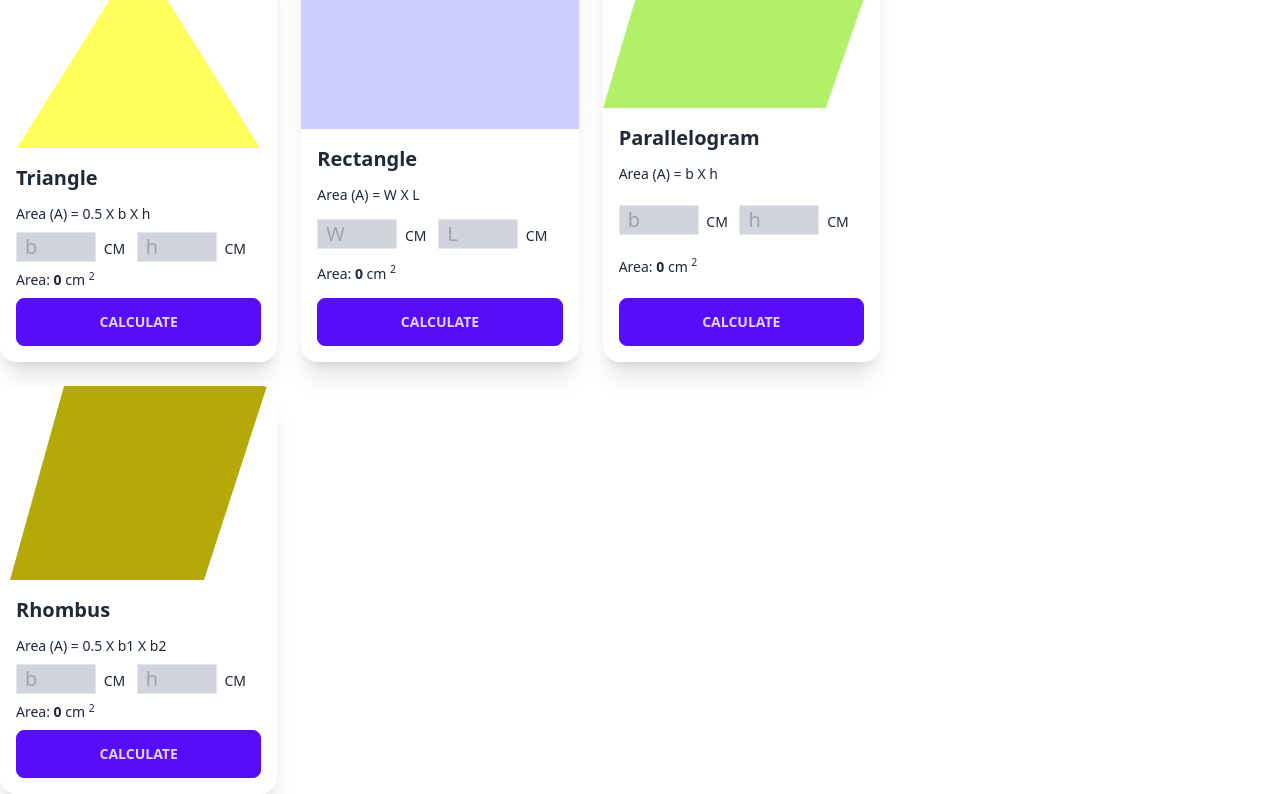
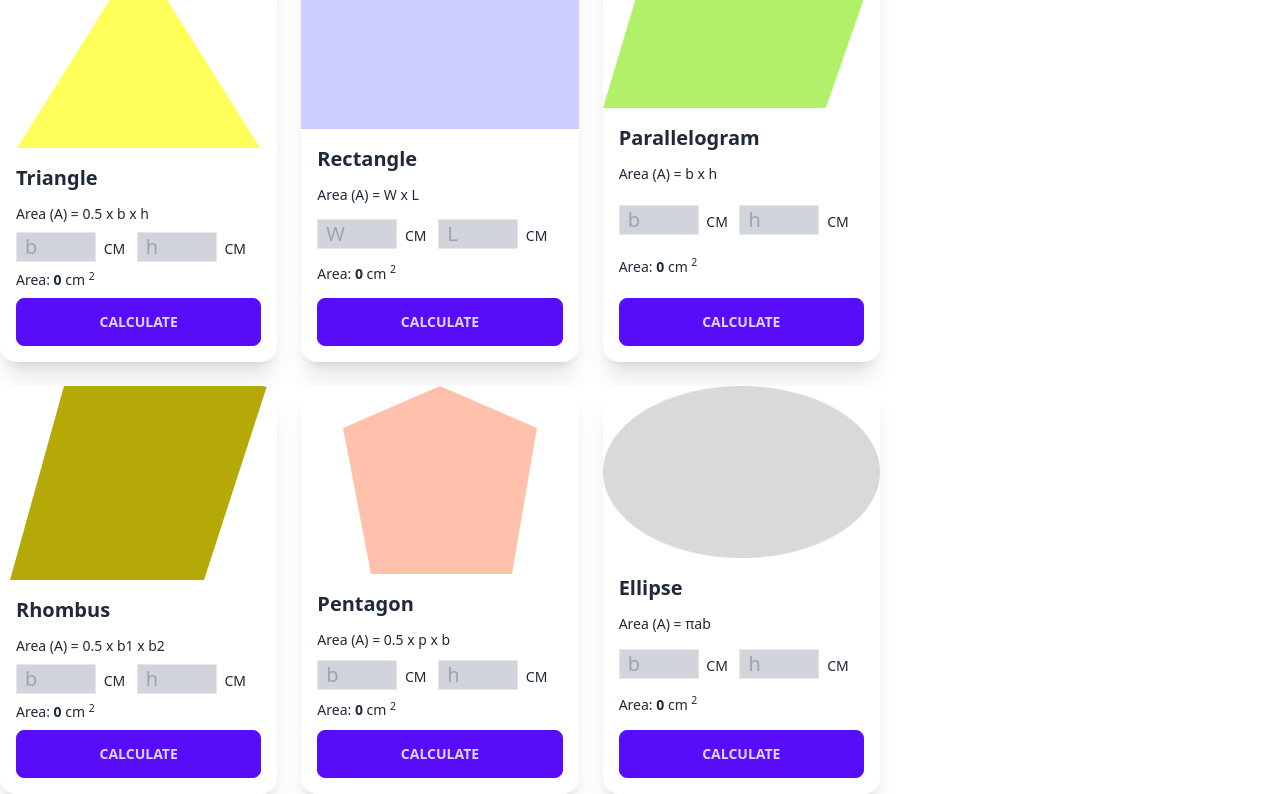
Before and after one commit to Sazal-Ahmed/geomatry-practice, a plain HTML site: page index.html in a window 1280 px wide. Shown: the part 46-840 px from the top of the page. Drawn offline with nearby package versions, Linux system fonts and the light colour scheme.

Commit message:
Pentagon and Ellipse card added

```diff
--- a/Scripts/geomatry.js
+++ b/Scripts/geomatry.js
@@ -57,6 +57,20 @@ function calculateRhombusArea(){
     const area = 0.5 * d1 * d2;
     setFieldText('Rhombus-area', area);
 }
+// Pentagon Area
+function calculatePentagonArea(){
+    const p = getInputValue('Pentagon-p');
+    const b = getInputValue('Pentagon-base');
+    const area = 0.5 * p * b;
+    setFieldText('Pentagon-area', area);
+}
+// eEllipse Area
+function calculateEllipseArea(){
+    const a = getInputValue('Ellipse-a');
+    const b = getInputValue('Ellipse-b');
+    const area = 3.14 * a * b;
+    setFieldText('Ellipse-area', area);
+}
 
 //reusable function
 function getInputValue(inputId){
@@ -65,8 +79,9 @@ function getInputValue(inputId){
     const Value = parseFloat(inputFieldValueString);
     inputField.value = '';
     return Value;
+}
 
-}
+
 function setFieldText(elementId, area){
     const element = document.getElementById(elementId);
     element.innerText = area;
--- a/index.html
+++ b/index.html
@@ -22,7 +22,7 @@
                     <figure><img src="./images/triangle.png" alt="Shoes" /></figure>
                     <div class="card-body">
                       <h2 class="card-title">Triangle</h2>
-                      <p>Area (A) = 0.5 X b X h</p>
+                      <p>Area (A) = 0.5 x b x h</p>
                       <p>
                         <input type="text" class="border text-xl w-20 px-2 bg-gray-300" placeholder="b" id="triangle-base">
                         <span class="ml-1">CM</span>
@@ -40,7 +40,7 @@
                     <figure><img src="./images/rectangle.png" alt="Shoes" /></figure>
                     <div class="card-body">
                       <h2 class="card-title">Rectangle</h2>
-                      <p>Area (A) = W X L</p>
+                      <p>Area (A) = W x L</p>
                       <p>
                         <input type="text" class="border text-xl w-20 px-2 bg-gray-300" placeholder="W" id="rectangle-width">
                         <span class="ml-1">CM</span>
@@ -58,7 +58,7 @@
                     <figure><img src="./images/parallelogram.png" alt="Shoes" /></figure>
                     <div class="card-body">
                       <h2 class="card-title">Parallelogram</h2>
-                      <p>Area (A) = b X h</p>
+                      <p>Area (A) = b x h</p>
                       <p>
                         <input type="text" class="border text-xl w-20 px-2 bg-gray-300" placeholder="b" id="Parallelogram-base">
                         <span class="ml-1">CM</span>
@@ -76,7 +76,7 @@
                     <figure><img src="./images/rhombus.png" alt="Shoes" /></figure>
                     <div class="card-body">
                       <h2 class="card-title">Rhombus</h2>
-                      <p>Area (A) = 0.5 X b1 X b2</p>
+                      <p>Area (A) = 0.5 x b1 x b2</p>
                       <p>
                         <input type="text" class="border text-xl w-20 px-2 bg-gray-300" placeholder="b" id="Rhombus-bone">
                         <span class="ml-1">CM</span>
@@ -86,6 +86,42 @@
                       <p>Area: <span id="Rhombus-area" class="font-bold">0</span> cm <sup>2</sup></p>
                       <div>
                         <button class="btn btn-primary w-full" onclick="calculateRhombusArea()">Calculate</button>
+                      </div>
+                    </div>
+                  </div>
+                  <!-- Pentagon-card -->
+                  <div class="card card-compact bg-base-100 shadow-xl">
+                    <figure><img src="./images/pentagon.png" alt="Shoes" /></figure>
+                    <div class="card-body">
+                      <h2 class="card-title">Pentagon</h2>
+                      <p>Area (A) =  0.5 x p x b</p>
+                      <p>
+                        <input type="text" class="border text-xl w-20 px-2 bg-gray-300" placeholder="b" id="Pentagon-p">
+                        <span class="ml-1">CM</span>
+                        <input type="text" class="border text-xl w-20 px-2 bg-gray-300 ml-2" placeholder="h" id="Pentagon-base">
+                        <span class="ml-1">CM</span>
+                      </p>
+                      <p>Area: <span id="Pentagon-area" class="font-bold">0</span> cm <sup>2</sup></p>
+                      <div>
+                        <button class="btn btn-primary w-full" onclick="calculatePentagonArea()">Calculate</button>
+                      </div>
+                    </div>
+                  </div>
+                  <!-- Pentagon-card -->
+                  <div class="card card-compact bg-base-100 shadow-xl">
+                    <figure><img src="./images/ellipse.png" alt="Shoes" /></figure>
+                    <div class="card-body">
+                      <h2 class="card-title">Ellipse</h2>
+                      <p>Area (A) = πab</p>
+                      <p>
+                        <input type="text" class="border text-xl w-20 px-2 bg-gray-300" placeholder="b" id="Ellipse-a">
+                        <span class="ml-1">CM</span>
+                        <input type="text" class="border text-xl w-20 px-2 bg-gray-300 ml-2" placeholder="h" id="Ellipse-b">
+                        <span class="ml-1">CM</span>
+                      </p>
+                      <p>Area: <span id="Ellipse-area" class="font-bold">0</span> cm <sup>2</sup></p>
+                      <div>
+                        <button class="btn btn-primary w-full" onclick="calculateEllipseArea()">Calculate</button>
                       </div>
                     </div>
                   </div>
```
